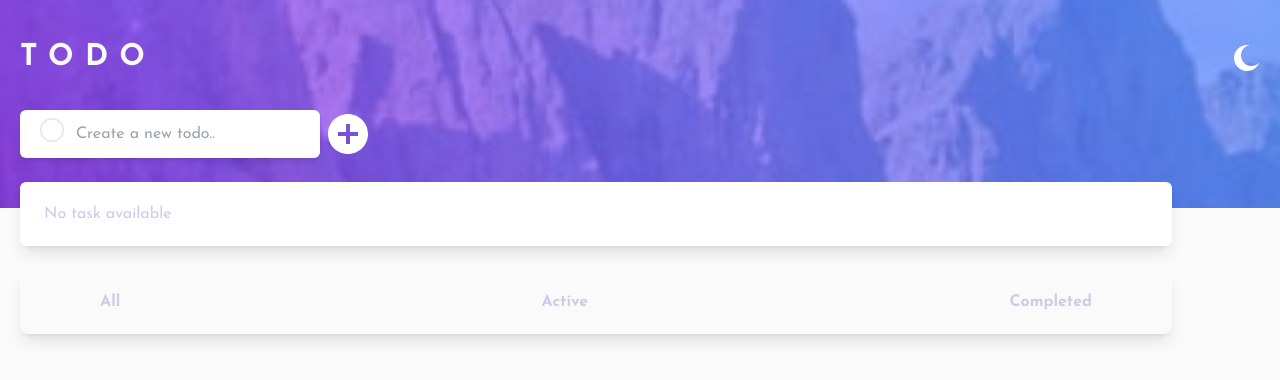
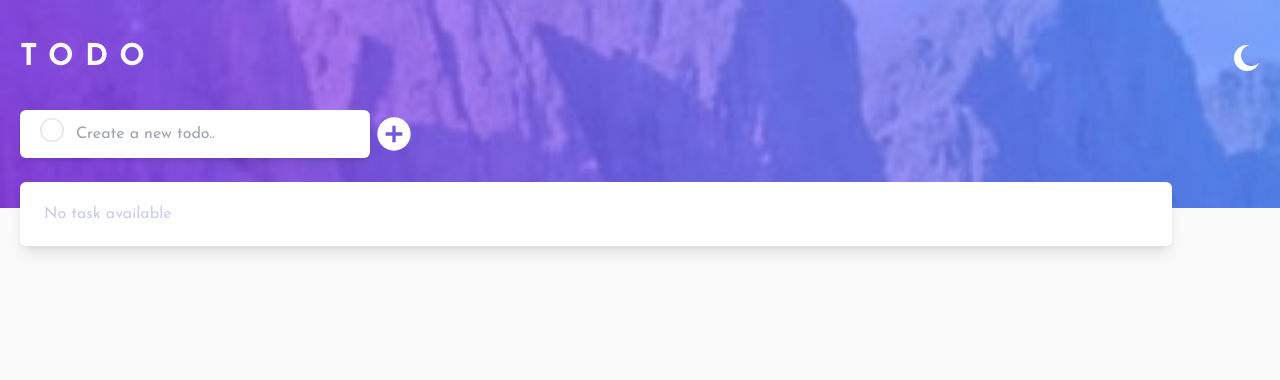
Before and after one commit to doubleKari/todoApp, a React (Vite) app: page / in a window 1280 px wide. Shown: the top 380 px of the page. Built offline with nearby package versions, Linux system fonts and the light colour scheme.

Commit message:
made data in localStorage persist

```diff
--- a/package.json
+++ b/package.json
@@ -12,6 +12,7 @@
     "react": "^18.2.0",
     "react-dom": "^18.2.0",
     "react-icons": "^4.7.1",
+    "react-router-dom": "^6.6.2",
     "uuid": "^9.0.0"
   },
   "devDependencies": {
--- a/src/App.jsx
+++ b/src/App.jsx
@@ -2,20 +2,18 @@ import React, { useContext, useEffect, useState } from "react";
 import Header from "./components/Header";
 import Tasks from "./components/Tasks";
 import { ThemeContext } from "./Context/ThemeProvider";
+import { BrowserRouter } from "react-router-dom";
 
 const App = () => {
-  const [tasks, setTask] = useState([]);
+  const [tasks, setTask] = useState(() => {
+    return JSON.parse(localStorage.getItem("data")) || [];
+  });
+
   const { darkMode, setDarkMode } = useContext(ThemeContext);
 
   useEffect(() => {
     window.localStorage.setItem("data", JSON.stringify(tasks));
   }, [tasks]);
-
-  // let data = "";
-  // useEffect(() => {
-  //   const dataFromLocalStorage = window.localStorage.getItem("data");
-  //   data = JSON.parse(dataFromLocalStorage);
-  // }, [tasks]);
 
   return (
     <main
@@ -24,7 +22,9 @@ const App = () => {
       } flex flex-col `}
     >
       <Header />
-      <Tasks tasks={tasks} addNewTask={setTask} />
+      <BrowserRouter>
+        <Tasks tasks={tasks} addNewTask={setTask} />
+      </BrowserRouter>
     </main>
   );
 };
--- a/src/Context/ThemeProvider.jsx
+++ b/src/Context/ThemeProvider.jsx
@@ -1,9 +1,16 @@
-import { createContext, useState } from "react";
+import { createContext, useState, useEffect } from "react";
 
 export const ThemeContext = createContext(false);
 
 const ThemeProvider = ({ children }) => {
-  const [darkMode, setDarkMode] = useState(false);
+  const [darkMode, setDarkMode] = useState(() => {
+    return JSON.parse(localStorage.getItem("theme")) || false;
+  });
+
+  useEffect(() => {
+    window.localStorage.setItem("theme", JSON.stringify(darkMode));
+  }, [darkMode]);
+
   return (
     <ThemeContext.Provider value={{ darkMode, setDarkMode }}>
       {children}
--- a/src/components/Task.jsx
+++ b/src/components/Task.jsx
@@ -26,7 +26,9 @@ const Task = ({ task, onDelete, tasks, updateTask }) => {
         darkMode ? "text-light-grayish-blue" : "text-very-dark-grayish-blue"
       } border-b ${
         darkMode && "border-b-very-dark-grayish-blue"
-      } hover:cursor-pointer`}
+      } hover:cursor-pointer ${
+        completed && "line-through text-dark-grayish-blue"
+      } ${completed && "text-light-grayish-blue"}`}
     >
       {task.text}
       <span className="absolute top-5 left-5">
--- a/src/components/Tasks.jsx
+++ b/src/components/Tasks.jsx
@@ -32,7 +32,8 @@ const Tasks = ({ tasks, addNewTask }) => {
 
   //fired when clear is clicked
   function handleClear() {
-
+    const complete = tasks.filter((item) => item.completed === false);
+    addNewTask(complete);
   }
 
   return (
@@ -41,7 +42,7 @@ const Tasks = ({ tasks, addNewTask }) => {
         <input
           type="text"
           placeholder="Create a new todo.."
-          className={` h-12 w-[300px] ${
+          className={` h-12 w-[350px] ${
             darkMode && "bg-very-dark-destaturated-blue text-dark-grayish-blue"
           } rounded-md pl-14 shadow-md focus:outline-none`}
           value={addTask}
@@ -60,7 +61,7 @@ const Tasks = ({ tasks, addNewTask }) => {
         <span className="inline-block mx-1">
           <MdOutlineAddCircle
             onClick={handleAdd}
-            className={`h-12 w-12 ${
+            className={`h-10 w-10 ${
               darkMode ? "text-very-dark-destaturated-blue" : "text-white"
             } `}
           />
@@ -87,7 +88,9 @@ const Tasks = ({ tasks, addNewTask }) => {
             <p>{` ${
               tasks.filter((task) => task.completed === false).length
             } items left`}</p>
-            <p onClick={handleClear}>Clear completed</p>
+            <p onClick={handleClear} className="hover:cursor-pointer">
+              Clear completed
+            </p>
           </li>
         ) : (
           <li
@@ -100,14 +103,14 @@ const Tasks = ({ tasks, addNewTask }) => {
         )}
       </ul>
       <div
-        className={`flex justify-between px-20 py-5 shadow-lg rounded-lg ${
+        className={`flex justify-between px-8 py-5 shadow-lg rounded-lg ${
           darkMode && "bg-very-dark-destaturated-blue"
         } ${darkMode ? "text-dark-grayish-blue" : "text-light-grayish-blue"}
-          font-bold`}
+          font-bold  ${tasks.length === 0 && "hidden"}`}
       >
-        <span className="inline-block">All</span>
-        <span className="inline-block">Active</span>
-        <span className="inline-block">Completed</span>
+        <span className="inline-block hover:cursor-pointer">All</span>
+        <span className="inline-block hover:cursor-pointer">Active</span>
+        <span className="inline-block hover:cursor-pointer">Completed</span>
       </div>
 
       <p className="text-center mx-auto mt-3 text-light-grayish-blue">
```
Also changed, not shown: 1 other file (tests, documents, lock files or other folders).
